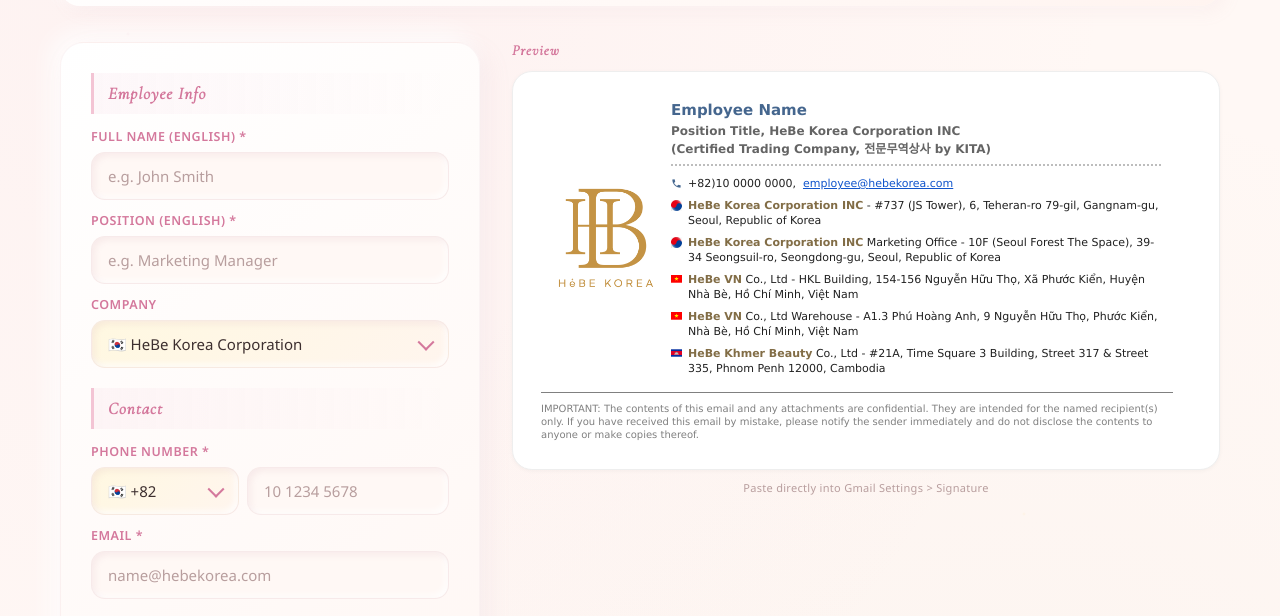
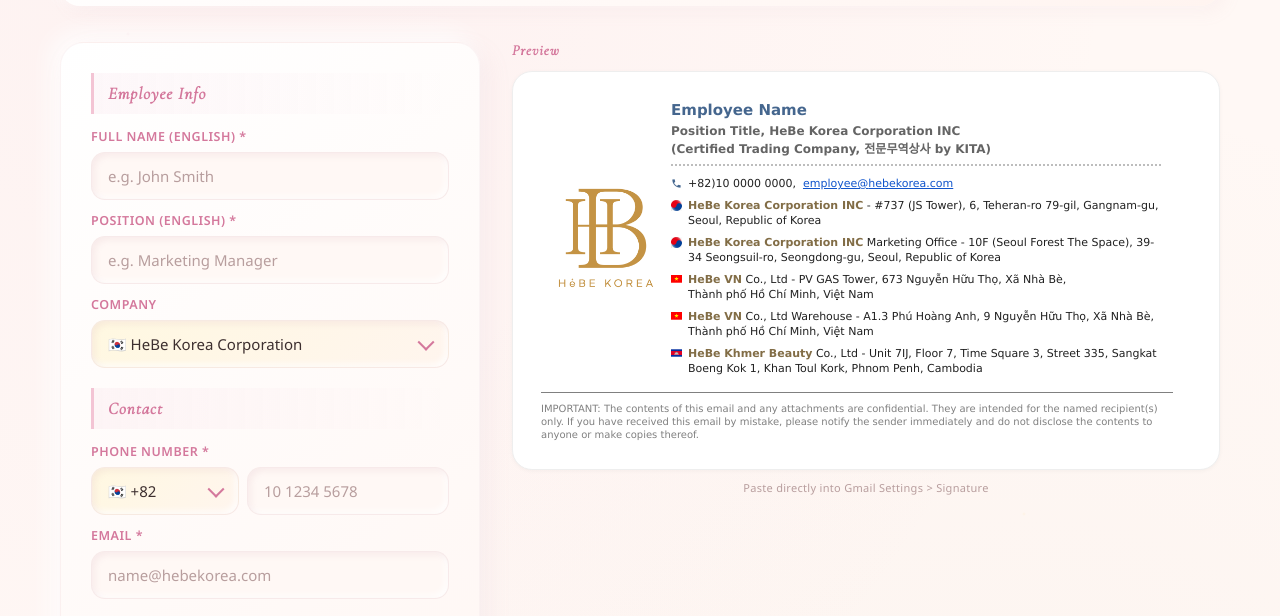
Before and after one commit to HeBe-Corporation/assets, a plain HTML site: page signature/index.html in a window 1280 px wide. Shown: the part 126-742 px from the top of the page. Drawn offline with nearby package versions, Linux system fonts and the light colour scheme.

Commit message:
signature generator: new office addresses (PV GAS Tower Xã Nhà Bè, warehouse Xã Nhà Bè, Unit 7IJ Time Square 3), same as the canonical signature v5.5

```diff
--- a/signature/index.html
+++ b/signature/index.html
@@ -668,9 +668,9 @@ const LOGO_PX = 130;
 const ALL_ADDRS = [
   { icon:'https://hebe-corporation.github.io/assets/signatures/flag-kr.png', w:11, h:11, text:'<strong style="color:#826D46">HeBe Korea Corporation INC</strong>&nbsp;- #737 (JS&nbsp;Tower), 6, <span style="white-space:nowrap">Teheran-ro 79-gil</span>, <span style="white-space:nowrap">Gangnam-gu</span>, Seoul, Republic of Korea', link:'https://maps.google.com/?q=HeBe%20Korea%20Corp%20-%20%23737%20(JS%20Tower),%206,%20Teheran-ro%2079-gil,%20Gangnam-gu,%20Seoul,%20Republic%20of%20Korea', plain:'HeBe Korea Corporation INC - #737 (JS Tower), 6, Teheran-ro 79-gil, Gangnam-gu, Seoul, Republic of Korea' },
   { icon:'https://hebe-corporation.github.io/assets/signatures/flag-kr.png', w:11, h:11, text:'<strong style="color:#826D46">HeBe Korea Corporation INC</strong> Marketing Office&nbsp;- 10F (Seoul Forest The Space), 39-34 <span style="white-space:nowrap">Seongsuil-ro</span>, <span style="white-space:nowrap">Seongdong-gu</span>, Seoul, Republic of Korea', link:null, plain:'HeBe Korea Corporation INC Marketing Office - 10F (Seoul Forest The Space), 39-34 Seongsuil-ro, Seongdong-gu, Seoul, Republic of Korea' },
-  { icon:'https://hebe-corporation.github.io/assets/signatures/flag-vn.png', w:11, h:8, text:'<strong style="color:#826D46">HeBe VN</strong> Co., Ltd&nbsp;- HKL Building, <span style="white-space:nowrap">154-156&nbsp;Nguyễn</span> Hữu Thọ, Xã Phước Kiển, Huyện Nhà Bè, <span style="white-space:nowrap">Hồ Chí Minh, Việt Nam</span>', link:null, plain:'HeBe VN Co., Ltd - HKL Building, 154-156 Nguyễn Hữu Thọ, Xã Phước Kiển, Huyện Nhà Bè, Hồ Chí Minh, Việt Nam' },
-  { icon:'https://hebe-corporation.github.io/assets/signatures/flag-vn.png', w:11, h:8, text:'<strong style="color:#826D46">HeBe VN</strong> Co., Ltd Warehouse&nbsp;- A1.3 Phú Hoàng Anh, 9&nbsp;Nguyễn Hữu Thọ, Phước Kiển, Nhà Bè, <span style="white-space:nowrap">Hồ Chí Minh, Việt Nam</span>', link:null, plain:'HeBe VN Co., Ltd Warehouse - A1.3 Phú Hoàng Anh, 9 Nguyễn Hữu Thọ, Phước Kiển, Nhà Bè, Hồ Chí Minh, Việt Nam' },
-  { icon:'https://hebe-corporation.github.io/assets/signatures/flag-kh.png', w:11, h:8, text:'<strong style="color:#826D46">HeBe Khmer Beauty</strong> Co., Ltd&nbsp;- #21A, Time Square 3 Building, Street 317 &amp; Street 335, <span style="white-space:nowrap">Phnom Penh 12000</span>, Cambodia', link:null, plain:'HeBe Khmer Beauty Co., Ltd - #21A, Time Square 3 Building, Street 317 & Street 335, Phnom Penh 12000, Cambodia' }
+  { icon:'https://hebe-corporation.github.io/assets/signatures/flag-vn.png', w:11, h:8, text:'<strong style="color:#826D46">HeBe VN</strong> Co., Ltd&nbsp;- PV GAS Tower, <span style="white-space:nowrap">673&nbsp;Nguyễn</span> Hữu Thọ, Xã Nhà Bè, <span style="white-space:nowrap">Thành phố Hồ Chí Minh, Việt Nam</span>', link:null, plain:'HeBe VN Co., Ltd - PV GAS Tower, 673 Nguyễn Hữu Thọ, Xã Nhà Bè, Thành phố Hồ Chí Minh, Việt Nam' },
+  { icon:'https://hebe-corporation.github.io/assets/signatures/flag-vn.png', w:11, h:8, text:'<strong style="color:#826D46">HeBe VN</strong> Co., Ltd Warehouse&nbsp;- A1.3 Phú Hoàng Anh, 9&nbsp;Nguyễn Hữu Thọ, Xã Nhà Bè, <span style="white-space:nowrap">Thành phố Hồ Chí Minh, Việt Nam</span>', link:null, plain:'HeBe VN Co., Ltd Warehouse - A1.3 Phú Hoàng Anh, 9 Nguyễn Hữu Thọ, Xã Nhà Bè, Thành phố Hồ Chí Minh, Việt Nam' },
+  { icon:'https://hebe-corporation.github.io/assets/signatures/flag-kh.png', w:11, h:8, text:'<strong style="color:#826D46">HeBe Khmer Beauty</strong> Co., Ltd&nbsp;- Unit 7IJ, Floor 7, Time Square 3, Street 335, Sangkat Boeng Kok 1, Khan Toul Kork, <span style="white-space:nowrap">Phnom Penh</span>, Cambodia', link:null, plain:'HeBe Khmer Beauty Co., Ltd - Unit 7IJ, Floor 7, Time Square 3, Street 335, Sangkat Boeng Kok 1, Khan Toul Kork, Phnom Penh, Cambodia' }
 ];
 const PHONE_ICON = 'https://hebe-corporation.github.io/assets/signatures/phone.png';
 const DISCLAIMER = 'IMPORTANT: The contents of this email and any attachments are confidential. They are intended for the named recipient(s) only. If you have received this email by mistake, please notify the sender immediately and do not disclose the contents to anyone or make copies thereof.';
```
